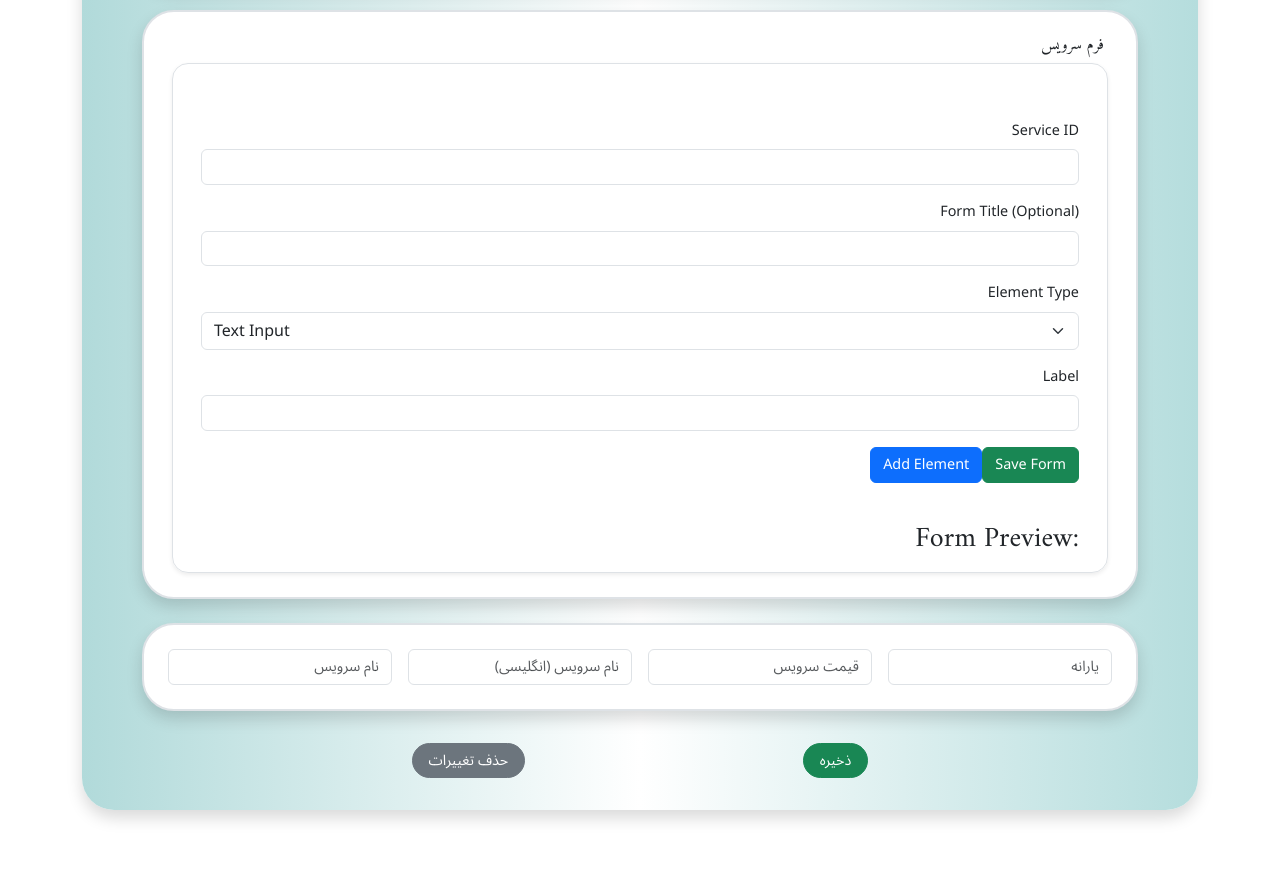
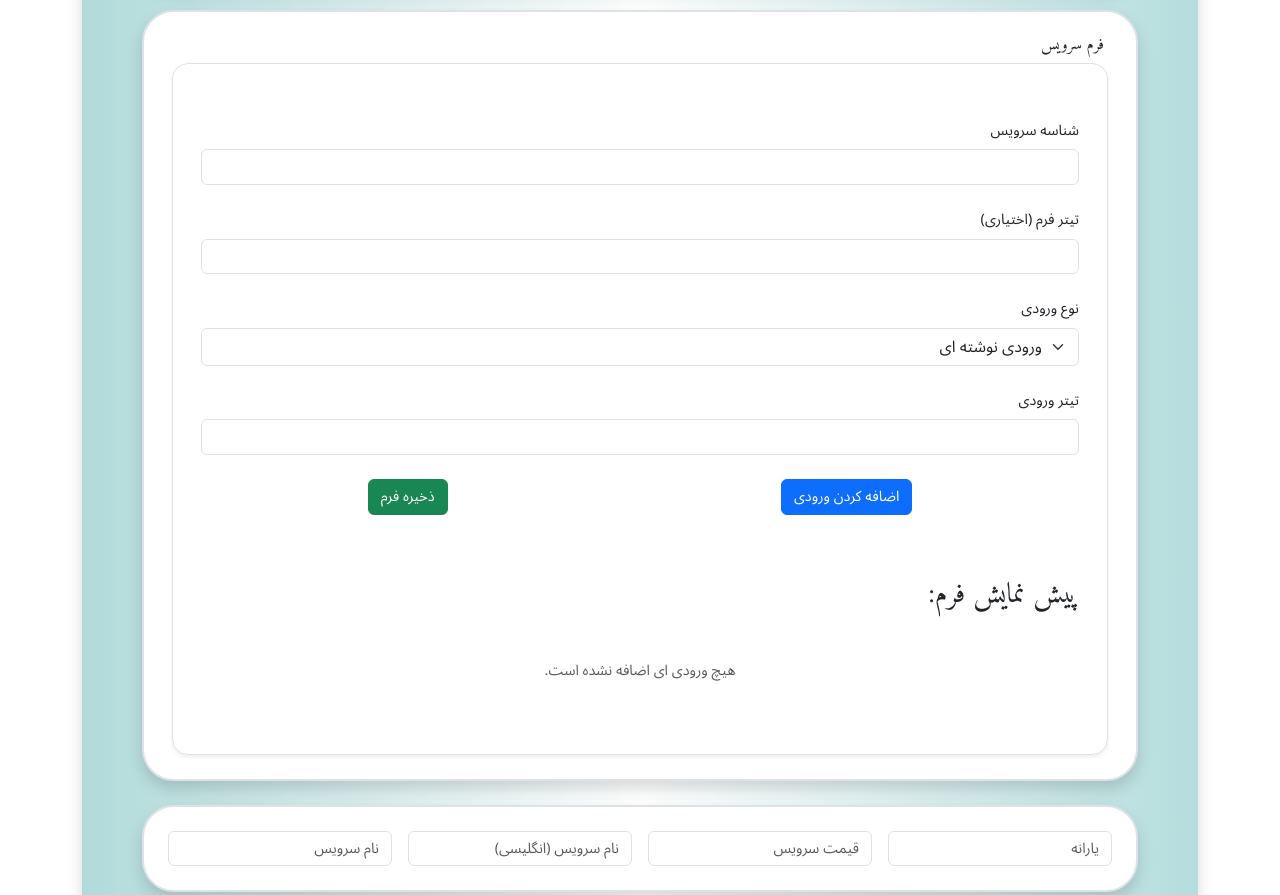
Before and after one commit to RamtinPB/MyDocter, a React (Vite) app: page /edit-service/1 in a window 1280 px wide. Shown: the part 700-1595 px from the top of the page. Before the commit the page ends 1534 px from the top, so only its background shows below. Built offline with nearby package versions, Linux system fonts and the light colour scheme.

Commit message:
upgrading form builder v1

```diff
--- a/src/components/AdminDashboardServicesPageContent.tsx
+++ b/src/components/AdminDashboardServicesPageContent.tsx
@@ -13,7 +13,7 @@ interface Service {
 	subsidy: string;
 	image: string;
 	id: string;
-	category: string;
+	type: string;
 }
 
 function AdminDashboardServicesPageContent() {
@@ -39,8 +39,8 @@ function AdminDashboardServicesPageContent() {
 		fetchServices();
 	}, []);
 
-	// Add a new blank card to the appropriate category
-	const addCard = (category: "general" | "specialist") => {
+	// Add a new blank card to the appropriate type
+	const addCard = (type: "General" | "Specialist") => {
 		const newCard: Service = {
 			name: "New Service",
 			description: "New description",
@@ -50,7 +50,7 @@ function AdminDashboardServicesPageContent() {
 			subsidy: "0",
 			image: "/src/images/placeholder.jpg",
 			id: (services.length + 1).toString(), // Generate a unique id
-			category,
+			type,
 		};
 		setServices([...services, newCard]);
 	};
@@ -69,12 +69,12 @@ function AdminDashboardServicesPageContent() {
 	// @ts-ignore
 	const handleCancel = () => {};
 
-	// Render service cards based on category
-	const renderServiceCards = (category: "general" | "specialist") => {
+	// Render service cards based on type
+	const renderServiceCards = (type: "General" | "Specialist") => {
 		return (
 			<div className="row m-4">
 				{services
-					.filter((service) => service.category === category)
+					.filter((service) => service.type === type)
 					.map((service) => (
 						<div className="col-md-4 mb-4" key={service.id}>
 							<div className="card shadow rounded-4 p-0">
@@ -124,12 +124,12 @@ function AdminDashboardServicesPageContent() {
 							</div>
 						</div>
 					))}
-				{/* Add Button for the category */}
+				{/* Add Button for the type */}
 				<div className="col-md-4 d-flex justify-content-center align-items-center mb-4">
 					<button
 						className="rounded-circle btn p-0 m-3 shadow"
 						type="button"
-						onClick={() => addCard(category)}
+						onClick={() => addCard(type)}
 					>
 						<img
 							src="/images/green-add.png"
@@ -153,7 +153,7 @@ function AdminDashboardServicesPageContent() {
 							: "Specialist Practitioner Services"}
 					</h3>
 				</div>
-				{renderServiceCards("specialist")}
+				{renderServiceCards("Specialist")}
 			</div>
 
 			{/* General Services Section */}
@@ -166,7 +166,7 @@ function AdminDashboardServicesPageContent() {
 							: "General Practitioner Services"}
 					</h3>
 				</div>
-				{renderServiceCards("general")}
+				{renderServiceCards("General")}
 			</div>
 			{/* Submit and Cancel buttons */}
 			<div className="d-flex justify-content-evenly px-3 py-2 my-2">
--- a/src/components/AdminDashboardServicesPageEdit.tsx
+++ b/src/components/AdminDashboardServicesPageEdit.tsx
@@ -20,7 +20,7 @@ interface Service {
 	subsidy: string;
 	image: string;
 	id: string;
-	category: string;
+	type: string;
 }
 
 function ServicePageEdit() {
--- a/src/components/FormBuilder.tsx
+++ b/src/components/FormBuilder.tsx
@@ -1,6 +1,7 @@
 import { useState } from "react";
 import Form from "@rjsf/core";
 import validator from "@rjsf/validator-ajv8";
+import { useLanguage } from "./LanguageContext";
 
 interface Schema {
 	title?: string;
@@ -15,6 +16,8 @@ interface Schema {
 }
 
 function FormBuilder() {
+	const { language } = useLanguage(); // Get language and toggle function from context
+
 	const [schema, setSchema] = useState<Schema>({
 		title: "",
 		type: "object",
@@ -110,6 +113,13 @@ function FormBuilder() {
 		setOptions(updatedOptions);
 	};
 
+	const handleDeleteOption = (index: number) => {
+		const updatedOptions = options.filter(
+			(_, optionIndex) => optionIndex !== index
+		);
+		setOptions(updatedOptions);
+	};
+
 	const saveFormSchema = () => {
 		const storedForms = JSON.parse(localStorage.getItem("customForms") || "{}");
 		storedForms[serviceId] = schema;
@@ -118,10 +128,10 @@ function FormBuilder() {
 	};
 
 	return (
-		<div className="container mt-5">
-			<div className="mb-3">
+		<div className="container my-5">
+			<div className="my-4">
 				<label htmlFor="serviceId" className="form-label">
-					Service ID
+					{language === "fa" ? "شناسه سرویس" : "Service ID"}
 				</label>
 				<input
 					type="text"
@@ -132,9 +142,9 @@ function FormBuilder() {
 				/>
 			</div>
 
-			<div className="mb-3">
+			<div className="my-4">
 				<label htmlFor="formTitle" className="form-label">
-					Form Title (Optional)
+					{language === "fa" ? "تیتر فرم (اختیاری)" : "Form Title (Optional)"}
 				</label>
 				<input
 					type="text"
@@ -147,13 +157,14 @@ function FormBuilder() {
 				/>
 			</div>
 
-			<div className="mb-3">
+			<div className="my-4">
 				<label htmlFor="elementType" className="form-label">
-					Element Type
+					{language === "fa" ? "نوع ورودی" : "Input Type"}
 				</label>
 				<select
 					id="elementType"
 					className="form-select"
+					style={{ direction: language === "fa" ? "rtl" : "ltr" }}
 					value={newElementType}
 					onChange={(e) =>
 						setNewElementType(
@@ -167,18 +178,32 @@ function FormBuilder() {
 						)
 					}
 				>
-					<option value="string">Text Input</option>
-					<option value="number">Number Input</option>
-					<option value="boolean">Checkbox</option>
-					<option value="radio">Radio Buttons</option>
-					<option value="select">Dropdown Select</option>
-					<option value="text-checkbox">Text with Checkbox</option>
+					<option value="string">
+						{language === "fa" ? "ورودی نوشته ای" : "Text Input"}
+					</option>
+					<option value="number">
+						{language === "fa" ? "ورودی رقمی" : "Number Input"}
+					</option>
+					<option value="boolean">
+						{language === "fa" ? "ورودی چک باکس" : "Checkbox"}
+					</option>
+					<option value="radio">
+						{language === "fa" ? "ورودی گزینشی" : "Radio Buttons"}
+					</option>
+					<option value="select">
+						{language === "fa" ? "ورودی کشویی" : "Dropdown Select"}
+					</option>
+					<option value="text-checkbox">
+						{language === "fa"
+							? "ورودی نوشته ای همراه چک باکس"
+							: "Text with Checkbox"}
+					</option>
 				</select>
 			</div>
 
-			<div className="mb-3">
+			<div className="my-4">
 				<label htmlFor="elementLabel" className="form-label">
-					Label
+					{language === "fa" ? "تیتر ورودی" : "Label"}
 				</label>
 				<input
 					type="text"
@@ -190,9 +215,22 @@ function FormBuilder() {
 			</div>
 
 			{(newElementType === "radio" || newElementType === "select") && (
-				<div className="mb-3">
-					<label className="form-label">Options</label>
-					{options.map((option, index) => (
+				<div
+					className="my-4"
+					style={{ direction: language === "fa" ? "rtl" : "ltr" }}
+				>
+					<label className="form-label">
+						{language === "fa" ? "گزینه ها" : "Options"}
+					</label>
+
+					{options.length === 0 ? (
+						<p className="text-muted">
+							{language === "fa"
+								? "هیچ گزینه ای اضافه نشده است."
+								: "No options have been added."}
+						</p>
+					) : (
+						options.map((option, index) => (
 							<div key={index} className="d-flex align-items-center mb-2">
 								<input
 									type="text"
@@ -200,34 +238,63 @@ function FormBuilder() {
 									value={option}
 									onChange={(e) => handleOptionChange(index, e.target.value)}
 								/>
+								<button
+									className="btn btn-danger ms-2"
+									onClick={() => handleDeleteOption(index)}
+								>
+									{language === "fa" ? "حذف" : "Delete"}
+								</button>
 							</div>
-					))}
+						))
+					)}
+
 					<button className="btn btn-secondary mt-2" onClick={handleAddOption}>
-						Add Option
+						{language === "fa" ? "اضافه کردن گزینه" : "Add Option"}
 					</button>
 				</div>
 			)}
 
-			<button className="btn btn-primary mb-3" onClick={addFormElement}>
-				Add Element
+			<div
+				className="d-flex flex-row justify-content-around align-items-center my-4"
+				style={{ direction: language === "fa" ? "rtl" : "ltr" }}
+			>
+				<button className="btn btn-primary" onClick={addFormElement}>
+					{language === "fa" ? "اضافه کردن ورودی" : "Add input"}
 				</button>
 
-			<button className="btn btn-success mb-3" onClick={saveFormSchema}>
-				Save Form
+				<button className="btn btn-success" onClick={saveFormSchema}>
+					{language === "fa" ? "ذخیره فرم" : "Save Form"}
 				</button>
+			</div>
 
-			<div className="mt-4">
-				<h3>Form Preview:</h3>
+			<div
+				className=" pt-3 mt-5"
+				style={{ direction: language === "fa" ? "rtl" : "ltr" }}
+			>
+				<h3 className="mb-5">
+					{language === "fa" ? "پیش نمایش فرم:" : "Form Preview:"}
+				</h3>
 				<Form schema={schema} validator={validator}>
-					{Object.keys(schema.properties).map((key) => (
+					<div className="d-flex flex-wrap justify-content-center align-items-center">
+						{Object.keys(schema.properties).length === 0 ? (
+							<p className="text-muted">
+								{language === "fa"
+									? "هیچ ورودی ای اضافه نشده است."
+									: "No inputs have been added."}
+							</p>
+						) : (
+							Object.keys(schema.properties).map((key) => (
 								<button
 									key={key}
-							className="btn btn-danger mb-3"
+									className="btn btn-danger m-3"
+									style={{ direction: language === "fa" ? "ltr" : "rtl" }}
 									onClick={() => handleDeleteElement(key)}
 								>
-							Delete {key}
+									{language === "fa" ? `${key} حذف` : `Delete ${key}`}
 								</button>
-					))}
+							))
+						)}
+					</div>
 				</Form>
 			</div>
 		</div>
```
Lines whose indentation alone changed are shown as unchanged.
